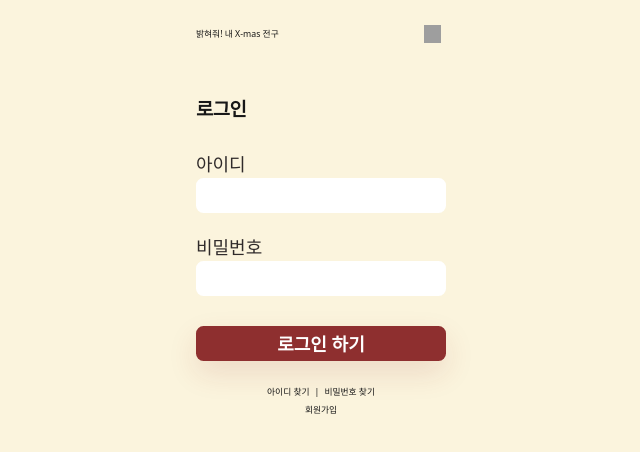
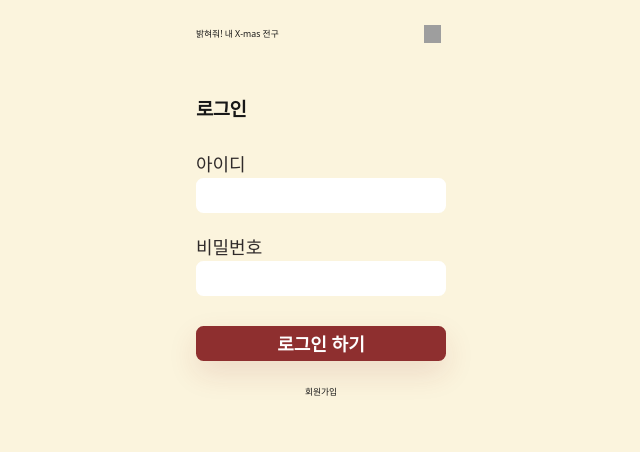
Before and after one commit to All-About-Smile/xmas-lights-frontend, a React (Vite) app: page /login in a window 1280 px wide. Shown: the top 452 px of the page, without its empty margins (319-959 px from the left). Built offline with nearby package versions, Linux system fonts and the light colour scheme; no server answers; grey boxes are pictures that could not be loaded; a web font is replaced by a local one.

Commit message:
비밀번호 찾기 및 변경 부분 삭제

```diff
--- a/src/components/SideDrawer.tsx
+++ b/src/components/SideDrawer.tsx
@@ -59,13 +59,13 @@ export default function SideDrawer({ open, onClose }: SideDrawerProps) {
 
         {/* menu */}
         <nav className="px-6 py-6 text-lg font-medium text-neutral-900">
-          <Link
+          {/* <Link
             to="/account/settings"
             className="block py-4"
             onClick={onClose}
           >
             계정 설정
-          </Link>
+          </Link> */}
 
           <Link
             to="/"
--- a/src/pages/LoginPage.tsx
+++ b/src/pages/LoginPage.tsx
@@ -85,11 +85,11 @@ export default function LoginPage() {
       </form>
 
       <div className="mt-10 space-y-2 text-center text-sm text-neutral-900">
-        <div className="space-x-2">
+        {/* <div className="space-x-2">
           <Link to="/account/find?mode=id">아이디 찾기</Link>
           <span>|</span>
           <Link to="/account/find?mode=password">비밀번호 찾기</Link>
-        </div>
+        </div> */}
         <div>
           <Link to="/register">회원가입</Link>
         </div>
```
